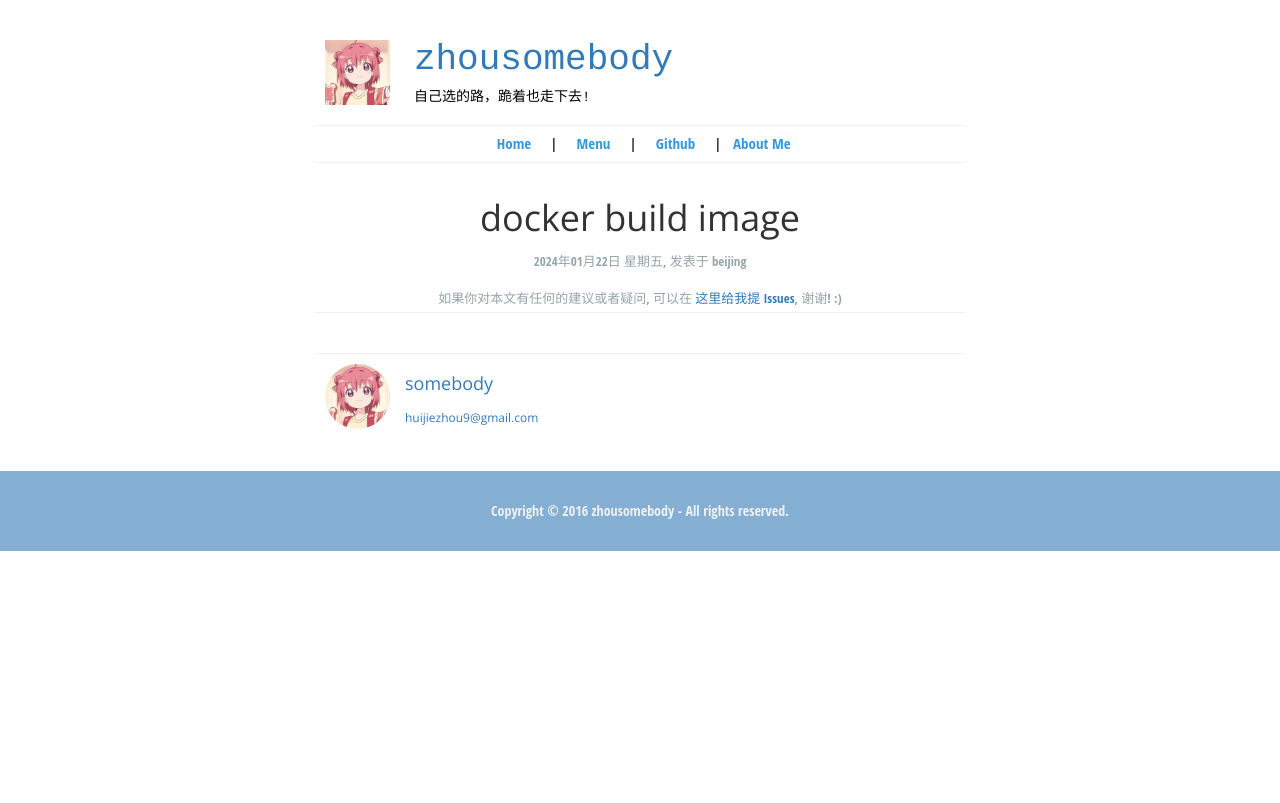
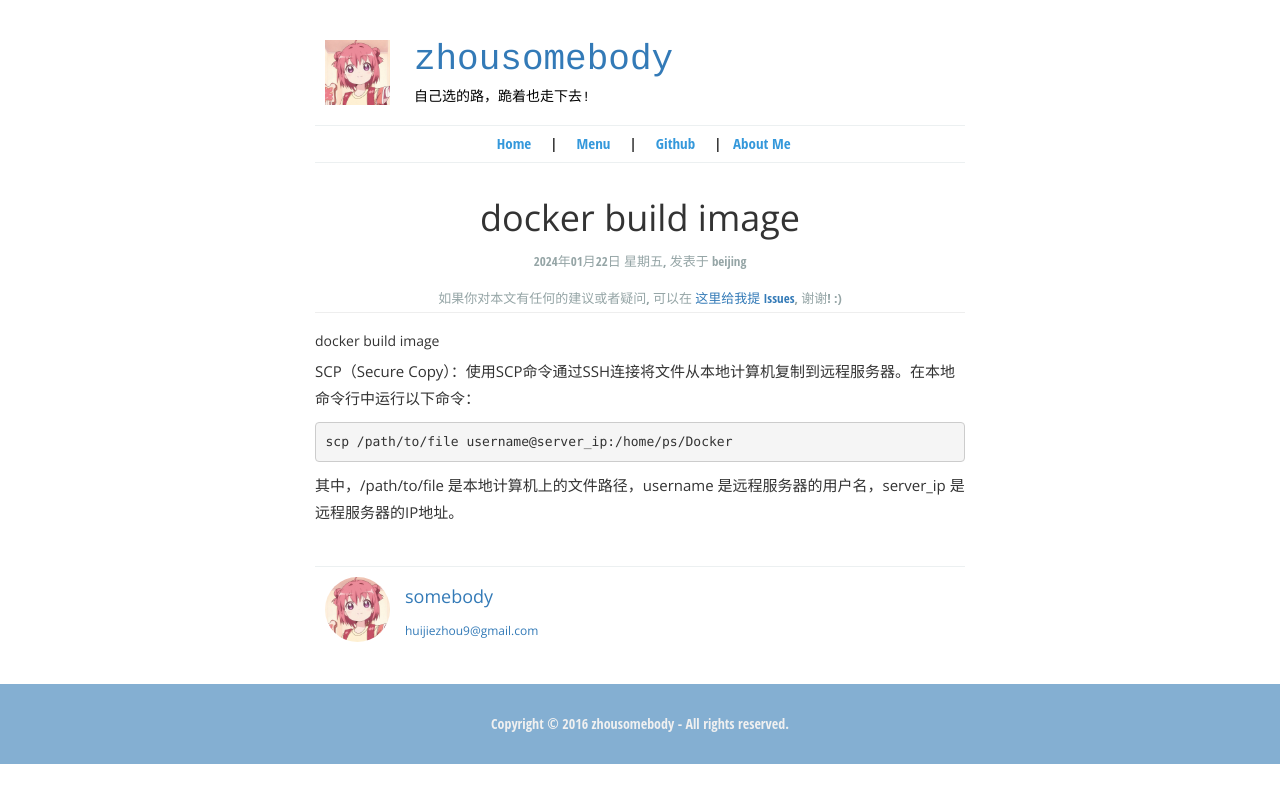
Before and after one commit to zhousomebody/zhousomebody.github.io, a Jekyll site: the page built from _posts/2024-01-22-dockerfile.md, in a window 1280 px wide. Shown: the top 803 px of the page. Built offline with Jekyll 4.4.1, drawn with Linux system fonts in a browser that asks for light colours; Markdown is read by kramdown in place of the engine named in the settings.

Commit message:
Update 2024-01-22-dockerfile.md

````diff
--- a/_posts/2024-01-22-dockerfile.md
+++ b/_posts/2024-01-22-dockerfile.md
@@ -6,3 +6,9 @@ location: beijing
 pulished: ture
 excerpt_separator: "##"
 ---
+##### docker build image
+SCP（Secure Copy）：使用SCP命令通过SSH连接将文件从本地计算机复制到远程服务器。在本地命令行中运行以下命令：
+```
+scp /path/to/file username@server_ip:/home/ps/Docker
+```
+其中，/path/to/file 是本地计算机上的文件路径，username 是远程服务器的用户名，server_ip 是远程服务器的IP地址。
````
